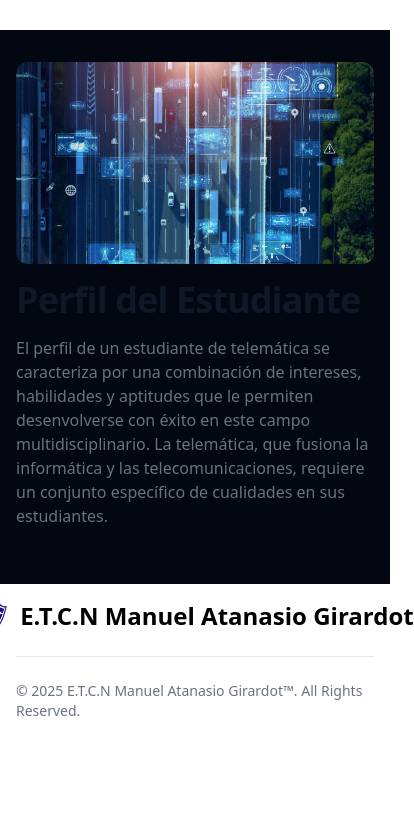
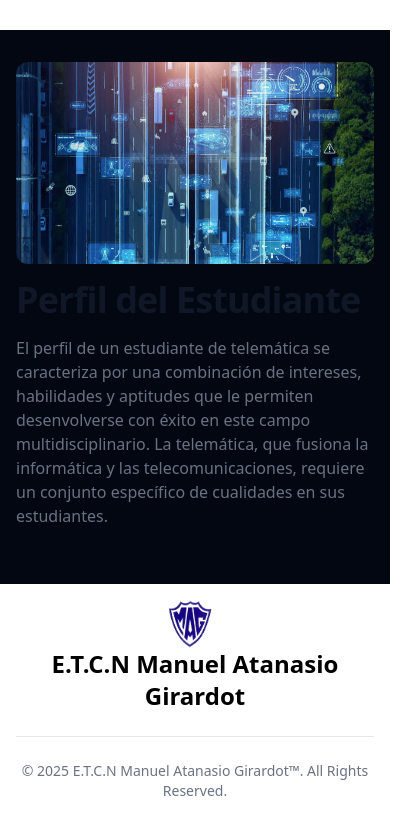
Before and after one commit to jjrojaxx/E.T.N, a Nuxt app: page /blog/aduana in a window 390 px wide. Shown: the part 2875-3692 px from the top of the page, 414 px wide, since content can reach past the window. Before the commit the page ends 3612 px from the top, so only its background shows below. Built offline with nearby package versions, Linux system fonts and the light colour scheme.

Commit message:
Responsive corregido

```diff
--- a/components/Footer.vue
+++ b/components/Footer.vue
@@ -3,14 +3,15 @@
     <footer class="bg-white dark:bg-gray-950">
         <div class="w-full max-w-screen-xl mx-auto p-4 md:py-8">
             <div class="sm:flex sm:items-center sm:justify-center">
-                <NuxtLink to="/" class="flex items-center mb-4 sm:mb-0 space-x-3 rtl:space-x-reverse justify-center">
-                    <img src="../assets/img/logo.png" class="h-8" alt="Flowbite Logo" />
-                    <span class="self-center text-2xl font-semibold whitespace-nowrap dark:text-white">E.T.C.N Manuel Atanasio Girardot</span>
+                <NuxtLink to="/" class="flex flex-col lg:flex-row items-center mb-4 sm:mb-0 space-x-3 rtl:space-x-reverse justify-center">
+                    <img src="../assets/img/logo.png" class="size-12 lg:" alt="Flowbite Logo" />
+                    <span class="text-2xl font-semibold
+                     dark:text-white w-full text-center block">E.T.C.N Manuel Atanasio Girardot</span>
                 </NuxtLink>
 
             </div>
             <hr class="my-6 border-gray-200 sm:mx-auto dark:border-gray-700 lg:my-8" />
-            <span class="block text-sm text-gray-500 sm:text-center dark:text-gray-400">© 2025 <NuxtLink
+            <span class="block text-center text-sm text-gray-500 sm:text-center dark:text-gray-400">© 2025 <NuxtLink
                     to="/" class="hover:underline">E.T.C.N Manuel Atanasio Girardot™</NuxtLink>. All Rights Reserved.</span>
         </div>
     </footer>
--- a/pages/blog/telematica.vue
+++ b/pages/blog/telematica.vue
@@ -70,9 +70,9 @@ onBeforeUnmount(() => {
                     una
                     carrera que une redes, telecomunicaciones y tecnología. Pon a prueba lo aprendido con un test
                     interactivo y descubre si estás listo para transformar el mundo digital.</p>
-                <div class="flex">
+                <div class="flex flex-col sm:flex-row">
                     <a href="test/telematica"
-                        class="inline-flex items-center justify-center px-5 py-3 mr-3 text-base font-medium text-white bg-[#150484] rounded-lg hover:bg-[#041184]  focus:ring-4">Relizar
+                        class="mb-2 sm:mb-0 inline-flex items-center justify-center px-5 py-3 mr-3 text-base font-medium text-white bg-[#150484] rounded-lg hover:bg-[#041184]  focus:ring-4">Relizar
                         Test</a>
                     <a href="/"
                         class="inline-flex items-center justify-center px-5 py-3 mr-3 text-base font-medium text-white border-3 border-white rounded-lg hover:border-[#041184] hover:bg-[#041184] transition-all focus:ring-4">Ver
@@ -523,4 +523,7 @@ onBeforeUnmount(() => {
         line-height: 40px;
     }
 }
+@media screen and (max-width: 369px) {
+
+}
 </style>
--- a/pages/index.vue
+++ b/pages/index.vue
@@ -346,4 +346,5 @@ const images = [
     position: relative;
     z-index: 2;
 }
+
 </style>
```
